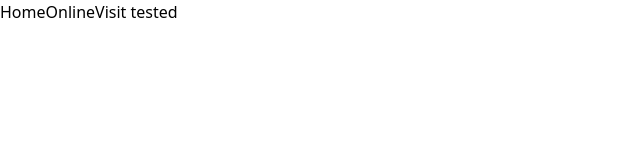
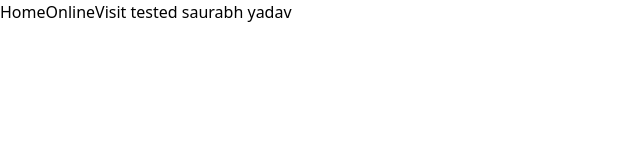
Before and after one commit to UBA-GCOEN/StichHub, a React (Vite) app in the folder client/StichHub/: page /HomeOnlineVisit in a window 1280 px wide. Shown: the top 160 px of the page, without its empty margins (0-640 px from the left). Built offline with nearby package versions, Linux system fonts and the light colour scheme.

Commit message:
Some changes

```diff
--- a/client/StichHub/src/pages/HomeOnlineVisit.jsx
+++ b/client/StichHub/src/pages/HomeOnlineVisit.jsx
@@ -2,7 +2,7 @@ import React from 'react'
 
 const HomeOnlineVisit = () => {
   return (
-    <div>HomeOnlineVisit tested </div>
+    <div>HomeOnlineVisit tested saurabh yadav</div>
   )
 }
 
```
